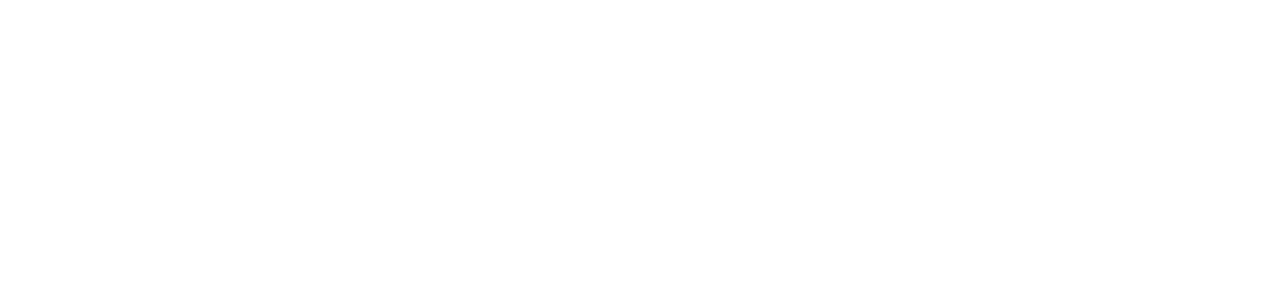
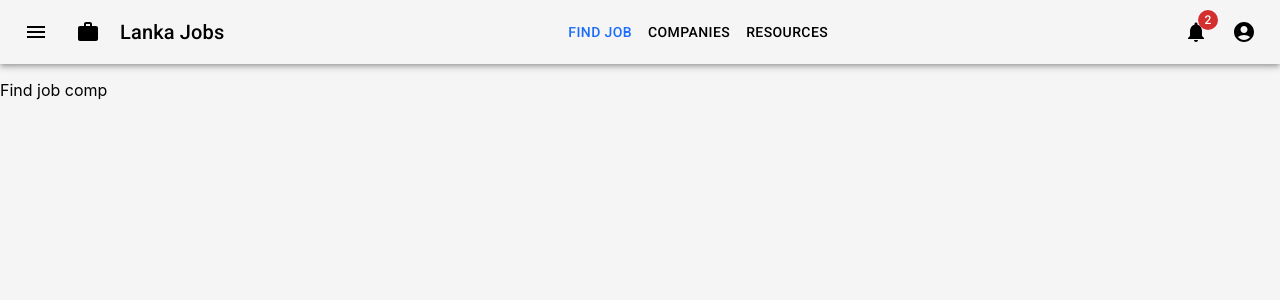
Before and after one commit to deluxanMD/jobs-lanka-webapp, a React (Create React App) app: page / in a window 1280 px wide. Shown: the top 300 px of the page. Built offline with nearby package versions, Linux system fonts and the light colour scheme.

Commit message:
app bar designed with menu link

```diff
--- a/src/App.js
+++ b/src/App.js
@@ -1,5 +1,9 @@
 import React, { useState } from 'react';
 import { BrowserRouter as Router } from 'react-router-dom';
+
+// Material UI
+import { ThemeProvider } from '@mui/material/styles';
+import { theme } from './helpers/Theme';
 
 // Router
 import AuthRouter from './routers/authRouter';
@@ -7,12 +11,12 @@
 
 const App = () => {
   // eslint-disable-next-line no-unused-vars
-  const [isLoggedIn, setIsLoggedIn] = useState(false);
+  const [isLoggedIn, setIsLoggedIn] = useState(true);
 
   return (
-    <div>
+    <ThemeProvider theme={theme}>
       <Router>{isLoggedIn ? <AppRouter /> : <AuthRouter />}</Router>
-    </div>
+    </ThemeProvider>
   );
 };
 
--- a/src/components/Home.js
+++ b/src/components/Home.js
@@ -1,9 +1,33 @@
-import React from 'react';
+import React, { useState } from 'react';
+
+import TopMenu from './reusable/top-menu';
+
+import FindJob from './find-job';
+import Companies from './companies';
+import Resources from './resources';
 
 const Home = () => {
+  const [activeMenu, setActiveMenu] = useState(0);
+
+  const handleActiveMenu = (menu) => setActiveMenu(menu);
+
+  const renderComponent = () => {
+    switch (activeMenu) {
+      case 0:
+        return <FindJob />;
+      case 1:
+        return <Companies />;
+      case 2:
+        return <Resources />;
+      default:
+        return <FindJob />;
+    }
+  };
+
   return (
     <div>
-      <p>Home page</p>
+      <TopMenu activeMenu={activeMenu} handleActiveMenu={handleActiveMenu} />
+      {renderComponent()}
     </div>
   );
 };
--- /dev/null
+++ b/src/components/companies/index.js
@@ -0,0 +1,11 @@
+import React from 'react';
+
+const Companies = () => {
+  return (
+    <div>
+      <p>Companies</p>
+    </div>
+  );
+};
+
+export default Companies;
--- /dev/null
+++ b/src/components/find-job/index.js
@@ -0,0 +1,11 @@
+import React from 'react';
+
+const FindJob = () => {
+  return (
+    <div>
+      <p>Find job comp</p>
+    </div>
+  );
+};
+
+export default FindJob;
--- /dev/null
+++ b/src/components/resources/index.js
@@ -0,0 +1,11 @@
+import React from 'react';
+
+const Resources = () => {
+  return (
+    <div>
+      <p>Resources</p>
+    </div>
+  );
+};
+
+export default Resources;
--- /dev/null
+++ b/src/components/reusable/top-menu/index.js
@@ -0,0 +1,63 @@
+import React from 'react';
+import PropTypes from 'prop-types';
+
+// Material UI
+import { Typography, Box, AppBar, Toolbar, IconButton, Badge, Button } from '@mui/material';
+import { makeStyles } from '@mui/styles';
+import { Work, Menu, Notifications, AccountCircle } from '@mui/icons-material';
+
+const useStyles = makeStyles({
+  root: {
+    flexGrow: 1
+  },
+  logo: {
+    marginRight: 20
+  }
+});
+
+const TopMenu = (props) => {
+  const classes = useStyles();
+
+  return (
+    <Box sx={classes.root}>
+      <AppBar position="static" color="transparent">
+        <Toolbar>
+          <IconButton size="large" edge="start" color="inherit" aria-label="menu" sx={{ mr: 2 }}>
+            <Menu />
+          </IconButton>
+          <Work className={classes.logo} />
+          <Typography variant="h6" component="div" sx={{ flexGrow: 1 }}>
+            Lanka Jobs
+          </Typography>
+          <Button color={props.activeMenu === 0 ? 'primary' : 'inherit'} onClick={() => props.handleActiveMenu(0)}>
+            Find Job
+          </Button>
+          <Button color={props.activeMenu === 1 ? 'primary' : 'inherit'} onClick={() => props.handleActiveMenu(1)}>
+            Companies
+          </Button>
+          <Button color={props.activeMenu === 2 ? 'primary' : 'inherit'} onClick={() => props.handleActiveMenu(2)}>
+            Resources
+          </Button>
+          <Box sx={{ flexGrow: 1 }} />
+          <Box sx={{ display: { xs: 'none', md: 'flex' } }}>
+            <IconButton size="large" aria-label="show 2 new notifications" color="inherit">
+              <Badge badgeContent={2} color="error">
+                <Notifications />
+              </Badge>
+            </IconButton>
+            <IconButton size="large" edge="end" aria-label="account of current user" aria-haspopup="true" color="inherit">
+              <AccountCircle />
+            </IconButton>
+          </Box>
+        </Toolbar>
+      </AppBar>
+    </Box>
+  );
+};
+
+TopMenu.propTypes = {
+  activeMenu: PropTypes.number.isRequired,
+  handleActiveMenu: PropTypes.func.isRequired
+};
+
+export default TopMenu;
--- /dev/null
+++ b/src/helpers/Theme.js
@@ -0,0 +1,20 @@
+// eslint-disable-next-line no-unused-vars
+import React from 'react';
+import { createTheme } from '@mui/material/styles';
+
+export const theme = createTheme({
+  palette: {
+    primary: {
+      light: '#6f9bff',
+      main: '#1C6DFB',
+      dark: '#0043c7',
+      contrastText: '#fff'
+    },
+    secondary: {
+      light: '#ff7961',
+      main: '#f44336',
+      dark: '#ba000d',
+      contrastText: '#000'
+    }
+  }
+});
--- a/src/index.css
+++ b/src/index.css
@@ -1,13 +1,11 @@
 body {
   margin: 0;
-  font-family: -apple-system, BlinkMacSystemFont, 'Segoe UI', 'Roboto', 'Oxygen',
-    'Ubuntu', 'Cantarell', 'Fira Sans', 'Droid Sans', 'Helvetica Neue',
-    sans-serif;
+  font-family: -apple-system, BlinkMacSystemFont, 'Segoe UI', 'Roboto', 'Oxygen', 'Ubuntu', 'Cantarell', 'Fira Sans', 'Droid Sans', 'Helvetica Neue', sans-serif;
   -webkit-font-smoothing: antialiased;
   -moz-osx-font-smoothing: grayscale;
+  background-color: #f5f5f5;
 }
 
 code {
-  font-family: source-code-pro, Menlo, Monaco, Consolas, 'Courier New',
-    monospace;
+  font-family: source-code-pro, Menlo, Monaco, Consolas, 'Courier New', monospace;
 }
```
Also changed, not shown: src/components/reusable/top-menu/MobileMenu.js (added, +63 -0 lines), src/components/reusable/top-menu/ProfileMenu.js (added, +37 -0 lines), src/assets/images/dp1.jpg (added).
